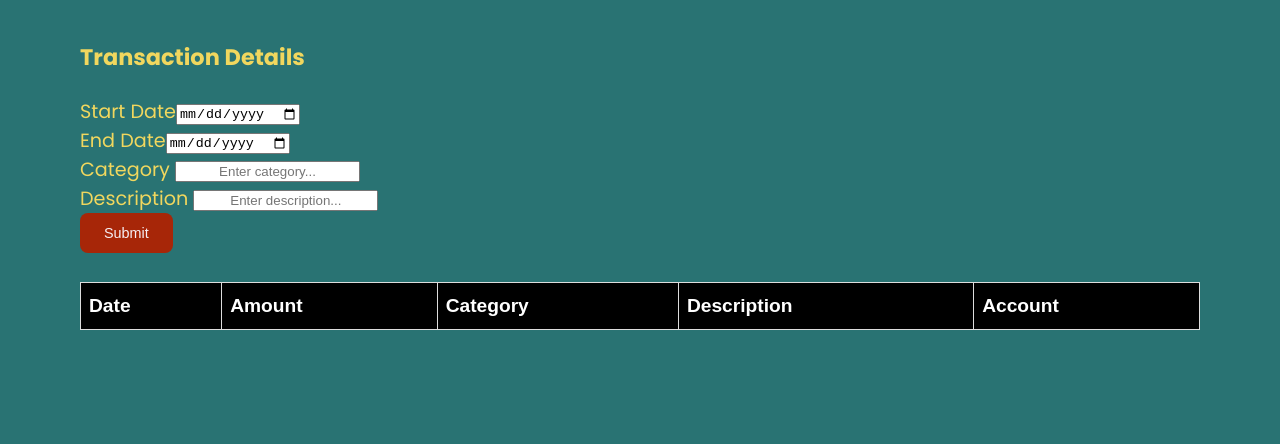
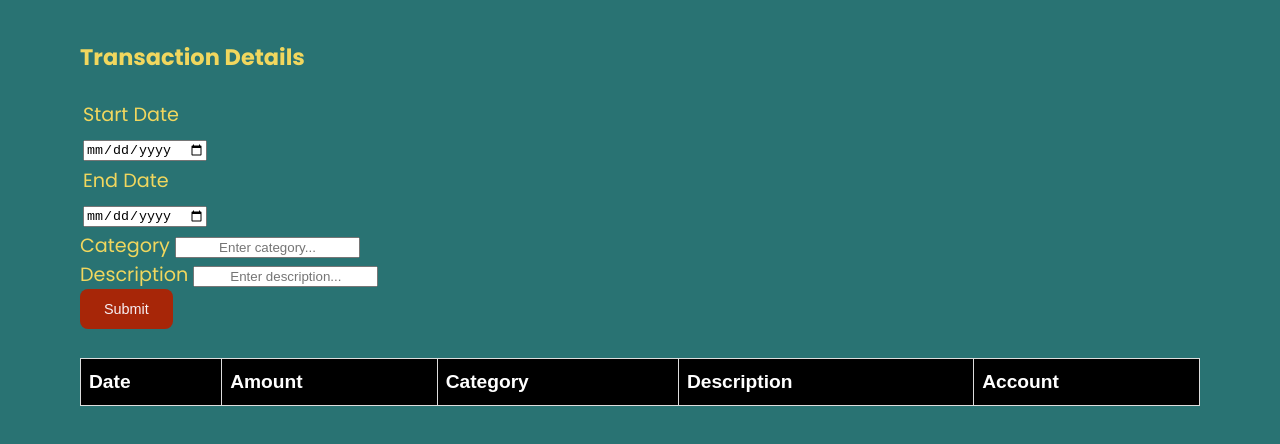
Before and after one commit to tjac842/Project, a website: page transactions.html in a window 1280 px wide. Shown: the part 122-566 px from the top of the page. Drawn offline with nearby package versions, Linux system fonts and the light colour scheme.

Commit message:
add table td

```diff
--- a/transactions.html
+++ b/transactions.html
@@ -27,18 +27,26 @@
         <table>
         <div class="form-control">
           <tr>
+            <td>
             <label for="startdate">Start Date</label>
-          </tr>
+          </td>
+                  </tr>
           <tr>
-            <input type="date" id="startdate" placeholder="Enter start date..." />
+            <td>
+              <input type="date" id="startdate" placeholder="Enter start date..." />
+            </td>
           </tr>
         </div>
       <div class="form-control">
         <tr>
-          <label for="enddate">End Date</label>
-        </tr>
+          <td>
+            <label for="enddate">End Date</label>
+        </td>
+      </tr>
         <tr>
-          <input type="date" id="enddate" placeholder="Enter end date..." />
+          <td>
+            <input type="date" id="enddate" placeholder="Enter end date..." />
+        </td>
       </tr>
     </table>
   </div>
```
